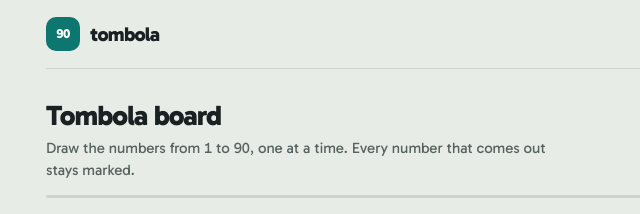
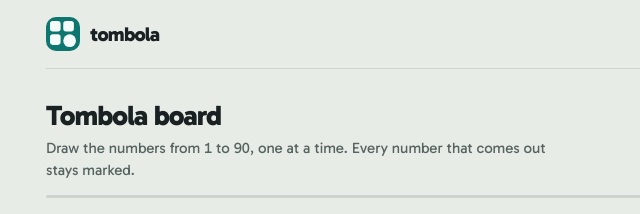
Before and after one commit to rizzonicola/bingo, a plain HTML site: page index.html in a window 1280 px wide. Shown: the top 214 px of the page, 0-640 px from the left. Drawn offline with Linux system fonts and the light colour scheme.

Commit message:
Add Tombola app icon and favicon kit

```diff
--- a/assets/styles.css
+++ b/assets/styles.css
@@ -197,10 +197,12 @@ kbd {
   border-radius: 10px;
   background: var(--accent);
   color: var(--accent-ink);
-  font-size: 13px;
-  font-weight: 800;
-  letter-spacing: -.04em;
   transition: transform 180ms var(--ease);
+}
+.brand__mark svg {
+  display: block;
+  width: 100%;
+  height: 100%;
 }
 .brand__word {
   font-size: 20px;
--- a/index.html
+++ b/index.html
@@ -14,6 +14,9 @@
 <meta property="og:description" content="Estrai i numeri uno alla volta, vedi l'ultimo in grande e tieni traccia di tutti quelli usciti.">
 <meta name="twitter:card" content="summary">
 <link rel="icon" href="favicon.svg" type="image/svg+xml">
+<link rel="icon" href="favicon.ico" sizes="48x48">
+<link rel="apple-touch-icon" href="assets/icons/apple-touch-icon.png">
+<link rel="manifest" href="site.webmanifest">
 <link rel="preload" href="assets/fonts/gabarito-latin.woff2" as="font" type="font/woff2" crossorigin>
 <link rel="stylesheet" href="assets/styles.css">
 <script>
@@ -38,7 +41,16 @@
 <div class="app">
   <header class="topbar">
     <a class="brand" href="./" aria-label="Tombola">
-      <span class="brand__mark" aria-hidden="true">90</span>
+      <span class="brand__mark" aria-hidden="true">
+        <svg viewBox="0 0 256 256" focusable="false">
+          <g fill="currentColor">
+            <rect x="30" y="30" width="80" height="80" rx="21"/>
+            <rect x="130" y="30" width="80" height="80" rx="21"/>
+            <rect x="30" y="130" width="80" height="80" rx="21"/>
+            <circle cx="178" cy="178" r="48"/>
+          </g>
+        </svg>
+      </span>
       <span class="brand__word">tombola</span>
     </a>
     <button class="settings-button" type="button" id="open-settings" aria-haspopup="dialog">
```
Also changed, not shown: assets/icons/apple-touch-icon.png (added), assets/icons/favicon-16.png (added), assets/icons/favicon-32.png (added), assets/icons/favicon-48.png (added), assets/icons/icon-192.png (added), assets/icons/icon-512.png (added), assets/icons/maskable-512.png (added), assets/icons/tombola-app-icon.svg (added), assets/icons/tombola-black.svg (added), assets/icons/tombola-mono-2fd8c2.svg (added), assets/icons/tombola-square.svg (added), assets/icons/tombola-symbol.svg (added), assets/icons/tombola-white.svg (added), favicon.ico (added), 2 more files.
